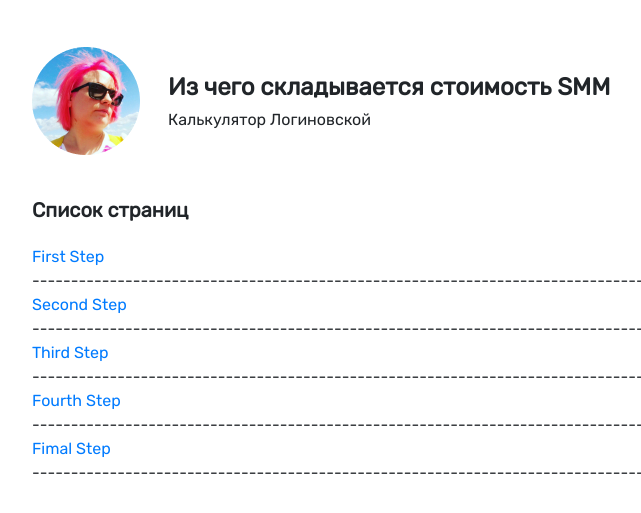
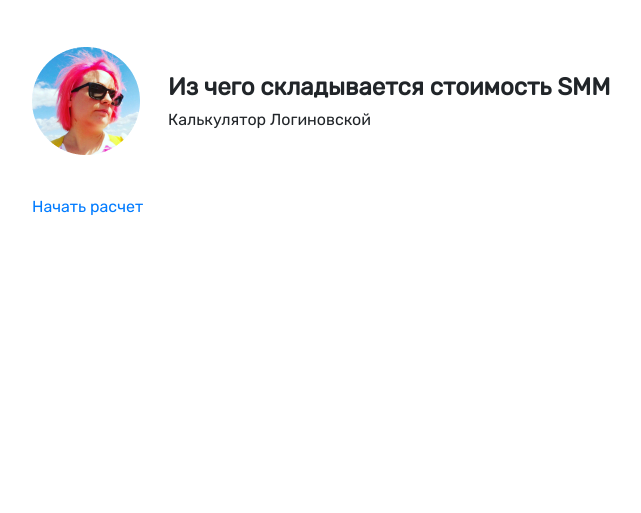
Before and after one commit to WB-Tecnologies/loginovskaya, a Django app: page / in a window 1280 px wide. Shown: the part 171-684 px from the top of the page, without its empty margins (53-694 px from the left). Run offline with Django 3.2, Linux system fonts and the light colour scheme; some libraries are stand-ins or nearby versions.

Commit message:
:rocket: add link first step to index template

```diff
--- a/templates/index.html
+++ b/templates/index.html
@@ -12,26 +12,7 @@
     </div>
   </div>
 
-  <h4>Список страниц</h4>
+  <a href="{% url 'inquire-step' 1 %}"> Начать расчет </a> <br>
 
-  <a href="../smm_calc/1st-step.html"> First Step </a> <br>
-
-  ------------------------------------------------------------------------------------------
-
-  <a href="../smm_calc/2nd-step.html"> Second Step </a> <br>
-
-  ------------------------------------------------------------------------------------------
-
-  <a href="../smm_calc/3rd-step.html"> Third Step </a> <br>
-
-  ------------------------------------------------------------------------------------------
-
-  <a href="../smm_calc/4th-step.html"> Fourth Step </a> <br>
-
-  ------------------------------------------------------------------------------------------
-
-  <a href="../smm_calc/Final-step.html"> Fimal Step </a> <br>
-
-  ------------------------------------------------------------------------------------------
 </div>
 {% endblock %}
```
Also changed, not shown: loginovskaya/tests/tests_views_home.py (added, +18 -0 lines), loginovskaya/tests/__init__.py (added).
